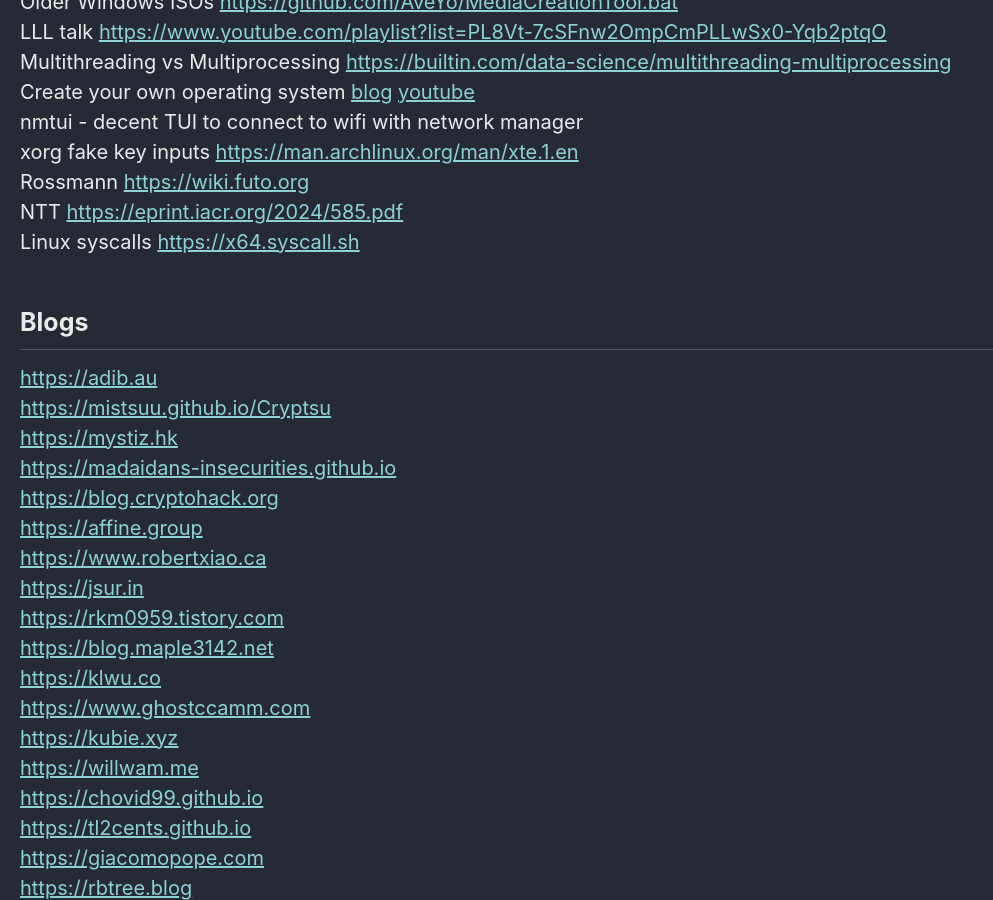
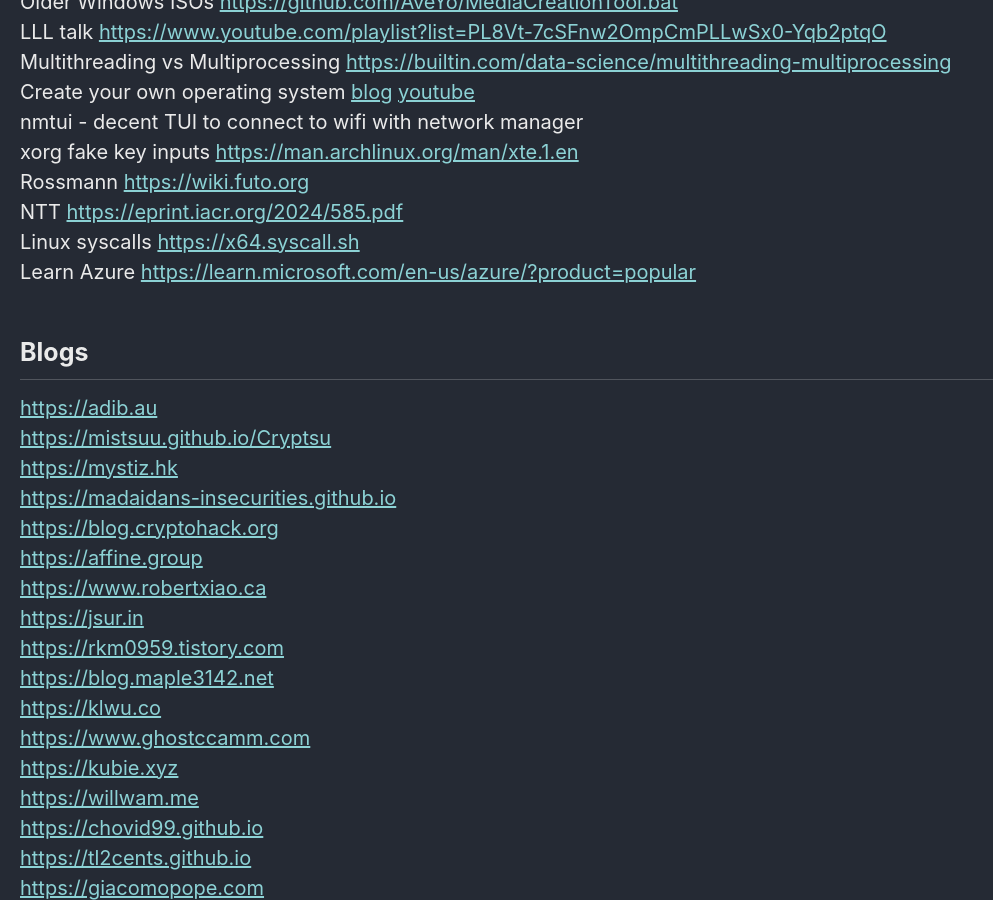
Before and after one commit to Connor-McCartney/Connor-McCartney.github.io, a Jekyll site: the page built from _pages/misc/resources.md, in a window 1280 px wide and 900 px high, scrolled down 2673 px. Shown: the whole window, without its empty margins (0-993 px from the left). Built offline with Jekyll 4.4.1, drawn with Linux system fonts in a browser that asks for light colours; cached includes are drawn as plain includes.

Commit message:
Update resources.md

```diff
--- a/_pages/misc/resources.md
+++ b/_pages/misc/resources.md
@@ -95,6 +95,7 @@ xorg fake key inputs <https://man.archlinux.org/man/xte.1.en> <br>
 Rossmann <https://wiki.futo.org> <br>
 NTT <https://eprint.iacr.org/2024/585.pdf> <br>
 Linux syscalls <https://x64.syscall.sh> <br>
+Learn Azure <https://learn.microsoft.com/en-us/azure/?product=popular> <br>
 
 ## Blogs
 
```
